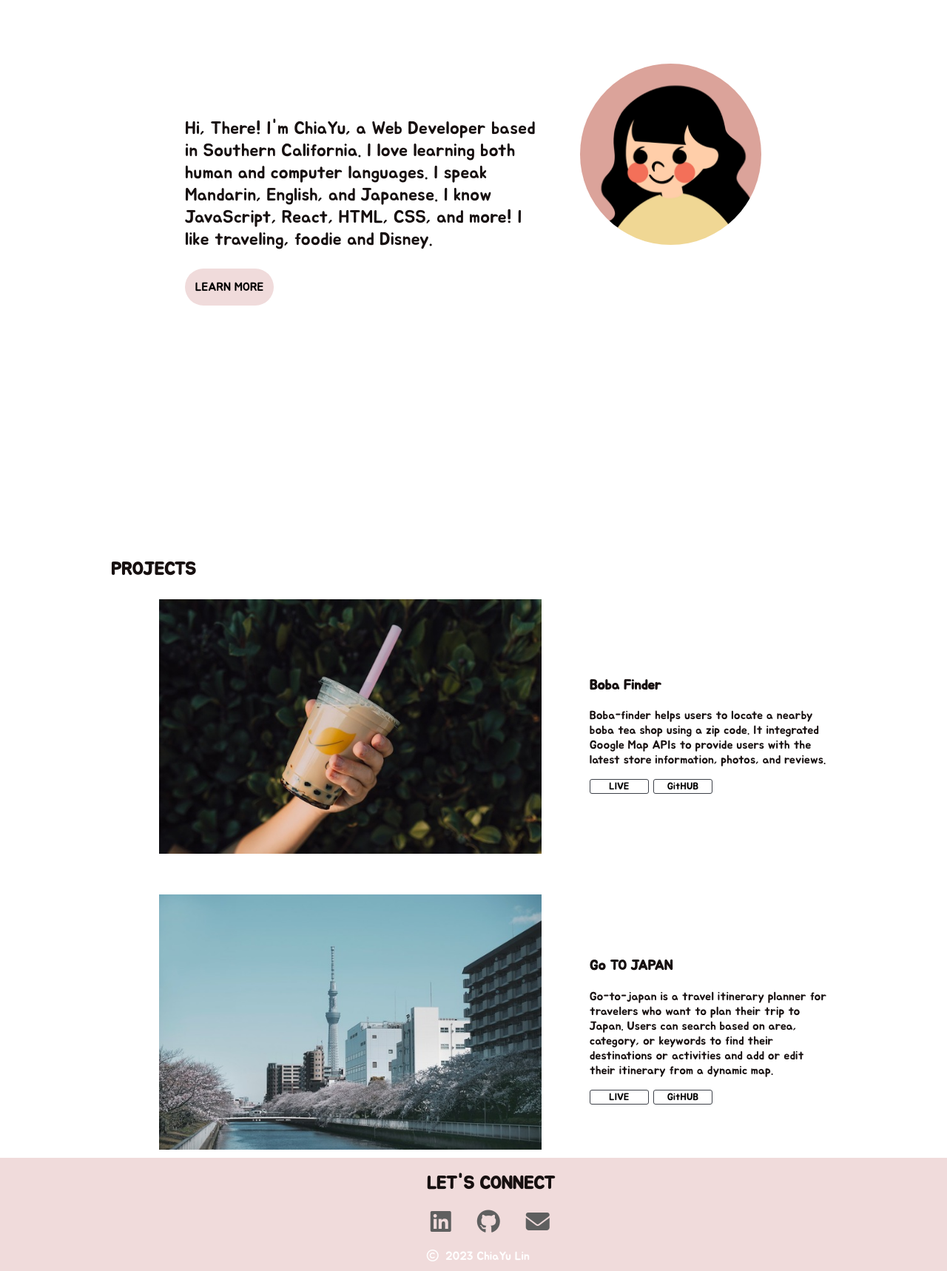
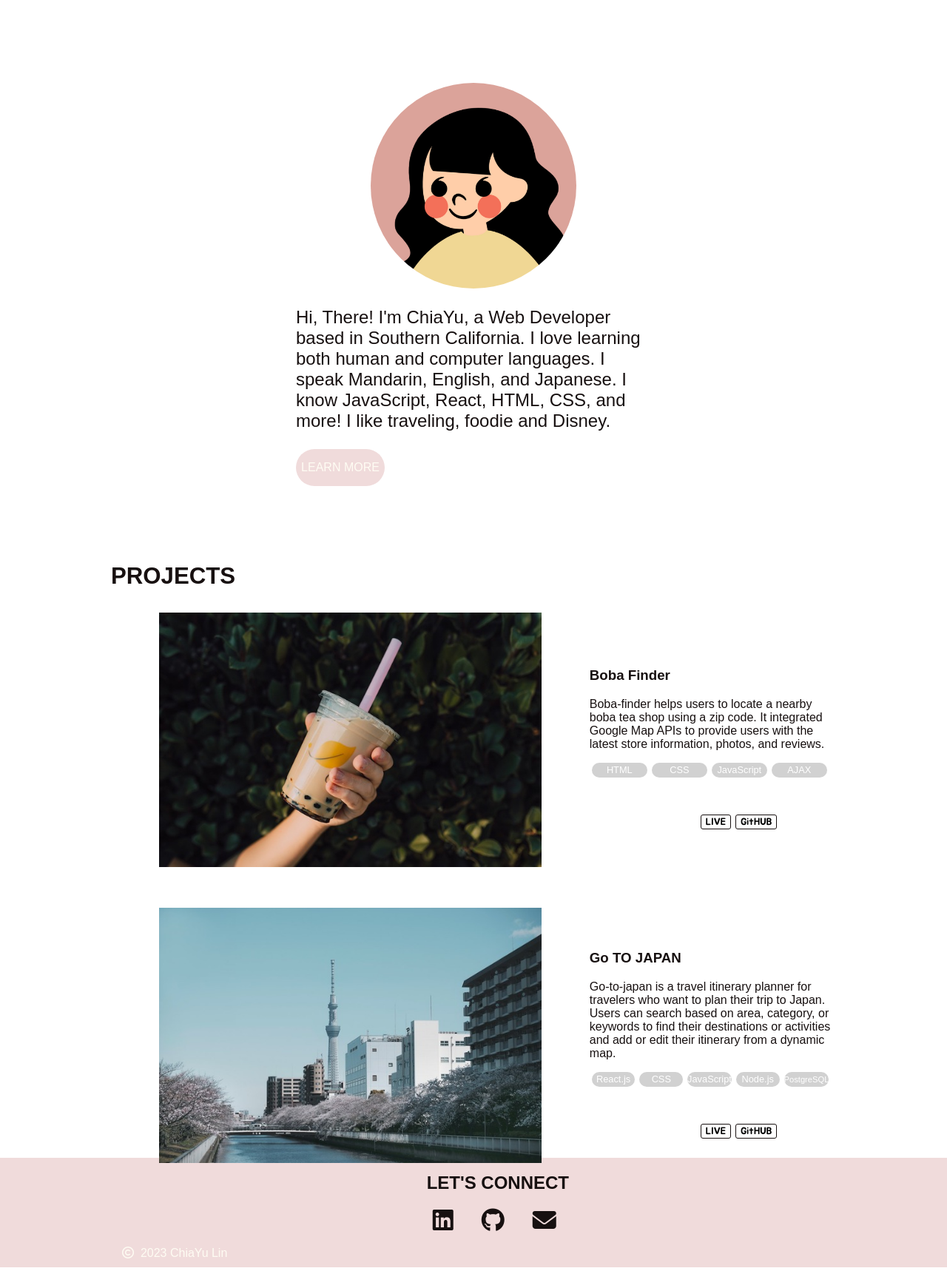
Before and after one commit to cyulin17/portfolio-website, a website: page index.html in a window 1280 px wide. Shown: the part 935-2653 px from the top of the page at 74% size. Drawn offline with Linux system fonts and the light colour scheme; a web font is replaced by a local one.

Commit message:
Working on mobile.

```diff
--- a/css/styles.css
+++ b/css/styles.css
@@ -3,13 +3,14 @@ html {
 }
 
 body {
-  font-family: Jua, sans-serif;
+  /* font-family: 'Jua', sans-serif; */
+  font-family: Mandali, sans-serif;
   color: #171010;
 }
 
 @keyframes right {
   100% {
-    transform: translate(40%, 0);
+    transform: translate(25%, 0);
   }
 }
 
@@ -27,14 +28,33 @@ li {
 
 a {
   text-decoration: none;
-  color: rgb(0, 0, 0);
+  color: #171010;
+}
+
+li {
+  list-style: none;
+}
+
+.large-font {
+  font-size: 1.3rem;
 }
 
 #nav {
   position: fixed;
+  top: 0;
+  left: 0;
   background-color: rgb(254, 252, 243);
   height: 70px;
   width: 100%;
+}
+
+.nav-bar li a:hover {
+  color: rgb(219, 163, 154);
+}
+
+.hero-name {
+  font-family: Jua, sans-serif;
+  font-size: 3.5rem;
 }
 
 #about {
@@ -43,8 +63,16 @@ a {
 }
 
 #hero {
-  background-color: rgb(254, 252, 243);
+  /* background-color: rgb(254, 252, 243); */
+
+  /* position: relative; */
+
+  /* top: 70px; */
+  background-color: rgb(235, 193, 193);
   height: 100vh;
+
+  /* height: 500px; */
+  width: 100%;
 }
 
 #contact {
@@ -64,46 +92,81 @@ a {
 }
 
 header {
-  position: absolute;
+  position: fixed;
   right: 300px;
+
+  /* right: 300px;
   top: 8px;
-  animation: left 2s forwards;
+  animation: left 2s forwards;  */
 }
 
 .hero-message {
-  position: absolute;
-  width: 650px;
+  /* margin: 0 auto; */
+
+  /* background-color: #fff; */
+  width: 700px;
+  height: 500px;
+
+  /* width: 650px; */
+}
+
+.hero-message p {
+  /* position: absolute; */
+
+  /* margin: -15px; */
+
+  /* padding: 0; */
+  font-size: 2vw;
+
+  /* margin-top: 5px;
+  margin-bottom: 5px; */
   margin: 35vh auto;
   animation: right 2s forwards;
 }
 
-.hero-message p {
-  font-size: 2.5vw;
-  margin-top: 5px;
-  margin-bottom: 5px;
+#hero .container {
+  position: relative;
 }
 
 .nav-bar {
   display: flex;
-  list-style: none;
 }
 
 .nav-bar li {
   margin-left: 3rem;
 }
 
-/* .nav-bar li:first-child {
-  border: 1px black solid;
-  border-top: none;
-  border-right: none;
-  border-left: none;
-} */
+.stack {
+  display: flex;
+  padding: 0;
+
+  /* margin-left: 0; */
+}
+
+.stack li {
+  padding: 0;
+  margin: 0 3px;
+  width: 75px;
+  height: 20px;
+  line-height: 20px;
+  text-align: center;
+  font-size: 0.8rem;
+  border-radius: 30px;
+  background-color: rgb(209, 209, 209);
+  color: #fff;
+}
+
+.stack-tag li:last-child {
+  font-size: 0.7rem;
+}
 
 /* about */
 .profile {
   width: 280px;
   height: 280px;
-  margin: 0 100px 0 50px;
+  margin-right: auto;
+  margin-left: auto;
+  margin-top: 11vh;
   border: 1px #fff solid;
   border-radius: 50%;
 }
@@ -114,29 +177,31 @@ header {
 }
 
 .about-me {
-  padding: 50px 0 100px 100px;
+  padding-left: 250px;
+  padding-right: 250px;
 }
 
 .about-me p {
   font-size: 1.5rem;
-
-  /* line-height: 2px; */
 }
 
-.self-intro {
-  margin-top: 10vh;
-}
+/* .self-intro {
+  margin-top: 20vh;
+} */
 
 .learn-more {
   background-color: rgb(240, 219, 219);
   width: 120px;
   height: 50px;
+  margin-left: 250px;
   line-height: 50px;
   text-align: center;
   border-radius: 30px;
 }
 
 .learn-more p {
+  margin: 0;
+  color: rgb(254, 252, 243);
   font-size: 1rem;
 }
 
@@ -150,10 +215,10 @@ header {
 
 /* project */
 button {
-  background: linear-gradient(to left, rgb(255, 255, 255) 50%, rgb(0, 0, 0) 50%) right;
+  background: linear-gradient(to left, rgb(255, 255, 255) 50%, rgb(219, 163, 154) 50%) right;
   background-size: 200% 100%;
   font-family: Jua, sans-serif;
-  border: 1px #3c4048 solid;
+  border: 1px #171010 solid;
   border-radius: 3px;
   width: 80px;
   height: 20px;
@@ -164,6 +229,7 @@ button {
 button:hover {
   color: rgb(255, 255, 255);
   background-position: left;
+  border: 1px rgb(219, 163, 154) solid;
 }
 
 .project-intro {
@@ -176,6 +242,7 @@ button:hover {
 }
 
 .button-container {
+  margin-top: 50px;
   padding-left: 0;
 }
 
@@ -187,28 +254,22 @@ button:hover {
 #contact span {
   display: inline-block;
   margin-right: 30px;
-  margin-left: 5px;
+  margin-left: 8px;
 }
 
-.contact-linkedin {
-  font-size: 2rem;
-  color: #5f5f5f;
-}
-
-.contact-github {
-  font-size: 2rem;
-  color: #5f5f5f;
-}
-
+.contact-linkedin,
+.contact-github,
 .contact-email {
   font-size: 2rem;
-  color: #5f5f5f;
 }
 
 /* footer */
 .footer {
   width: 500px;
-  color: #fff;
+  color: rgb(254, 252, 243);
   margin-top: 20px;
+  margin-left: 15px;
   padding-bottom: 10px;
 }
+
+/* mobile */
--- a/index.html
+++ b/index.html
@@ -1,5 +1,6 @@
 <!DOCTYPE html>
 <html lang="en">
+
 <head>
   <meta charset="UTF-8">
   <meta name="viewport" content="width=device-width, initial-scale=1.0">
@@ -8,11 +9,12 @@
   <script src="https://kit.fontawesome.com/fe5279fe89.js" crossorigin="anonymous"></script>
   <link rel="preconnect" href="https://fonts.googleapis.com">
   <link rel="preconnect" href="https://fonts.gstatic.com" crossorigin>
-  <link href="https://fonts.googleapis.com/css2?family=Inter:wght@400;700;800&family=Jua&display=swap" rel="stylesheet">
+  <link href="https://fonts.googleapis.com/css2?family=Jua&family=Mandali&display=swap" rel="stylesheet">
   <link rel="stylesheet" href="css/reset.css">
+  <link rel="stylesheet" href="css/styles.css">
   <link rel="stylesheet" href="css/layout.css">
-  <link rel="stylesheet" href="css/styles.css">
 </head>
+
 <body>
   <!-- nav bar section -->
   <section id="nav">
@@ -33,32 +35,48 @@
   <main>
     <!-- Hero  -->
     <section id="hero">
-      <div class="container row">
-        <div class="hero-message">
-          <p>Hi! My name is ChiaYu Lin.</p>
+      <div class="container">
+        <div class="row">
+          <div class="hero-message">
+            <p>Hi! My name is <span class="hero-name">ChiaYu Lin</span>.<br>I am a Web Developer.</p>
+          </div>
+        </div>
+        <!-- <div class="hero-message">
+          <p>Hi! My name is <span class="hero-name">ChiaYu Lin</span>.</p>
           <p>I am a Web Developer.</p>
-        </div>
+        </div> -->
       </div>
     </section>
     <!-- about -->
     <section id="about">
       <div class="container">
-        <div class="row">
+        <div class="row large-font">
           <h1>ABOUT ME</h1>
         </div>
-        <div class="row self-intro">
-          <div class="column-two-third about-me">
-            <p>Hi, There! I'm ChiaYu, a Web Developer based in Southern California. I love learning both human and computer
-            languages. I speak Mandarin, English, and Japanese. I know JavaScript, React, HTML, CSS, and more! I like traveling,
-            foodie and Disney.</p>
-            <div class="learn-more">
-              <a href="https://drive.google.com/file/d/1SU07D9hEi51JY9B78we4IBUtpZglGyZH/view?usp=sharing" target="_blank" rel="noopener noreferrer">
-                <p><span>LEARN MORE</span></p>
-              </a>
-            </div>
+        <div class="row">
+          <div class="profile">
+            <img src="./images/profile-picture.png" alt="">
           </div>
-          <div class="column-one-third profile">
-            <img src="./images/profile-picture.png" alt="">
+        </div>
+        <!-- <div class="column-two-third about-me"> -->
+        <!-- <div class="row about-me"> -->
+        <div class="row">
+          <div class="about-me">
+            <p>Hi, There! I'm ChiaYu, a Web Developer based in Southern California. I love learning both human and
+              computer
+              languages. I speak Mandarin, English, and Japanese. I know JavaScript, React, HTML, CSS, and more! I like
+              traveling,
+              foodie and Disney.
+            </p>
+          </div>
+        </div>
+        <!-- <div class="learn-more"> -->
+        <div class="row">
+          <div class="learn-more">
+            <a href="https://drive.google.com/file/d/1SU07D9hEi51JY9B78we4IBUtpZglGyZH/view?usp=sharing" target="_blank"
+              rel="noopener noreferrer">
+              <p><span>LEARN MORE</span></p>
+            </a>
           </div>
         </div>
       </div>
@@ -66,35 +84,65 @@
     <!-- Projects -->
     <section id="projects">
       <div class="container">
-        <div class="row">
+        <div class="row large-font">
           <h1>PROJECTS</h1>
         </div>
         <div class="row">
-          <div class="column-two-third project-image">
-            <a href="https://cyulin17.github.io/boba-finder/"><img src="./images/boba-finder-cover.jpg" alt="boba-finder"></a>
+          <div class="column-two-third">
+            <div class="project-image">
+              <a href="https://cyulin17.github.io/boba-finder/" target="_blank" rel="noopener noreferrer">
+                <img src="./images/boba-finder-cover.jpg" alt="boba-finder">
+              </a>
+            </div>
           </div>
           <div class="column-one-third project-intro">
             <h3>Boba Finder</h3>
-            <p>Boba-finder helps users to locate a nearby boba tea shop using a zip code. It integrated Google Map APIs to provide
-            users with the latest store information, photos, and reviews.</p>
+            <p>Boba-finder helps users to locate a nearby boba tea shop using a zip code. It integrated Google Map APIs
+              to provide
+              users with the latest store information, photos, and reviews.
+            </p>
+            <ul class="stack">
+              <li>HTML</li>
+              <li>CSS</li>
+              <li>JavaScript</li>
+              <li>AJAX</li>
+            </ul>
             <div class="row button-container">
-              <button onclick="window.open('https://cyulin17.github.io/boba-finder/','_blank')" type="button">LIVE</button>
-              <button onclick="window.open('https://github.com/cyulin17/boba-finder', '_blank')" type="button">GitHUB</button>
+              <button onclick="window.open('https://cyulin17.github.io/boba-finder/','_blank')"
+                type="button">LIVE</button>
+              <button onclick="window.open('https://github.com/cyulin17/boba-finder', '_blank')"
+                type="button">GitHUB</button>
             </div>
+
           </div>
         </div>
         <div class="row line"></div>
         <div class="row">
-          <div class="column-two-third project-image">
-            <a href="https://go-to-japan.chiayulin.com/"><img src="./images/go-to-japan-cover.jpeg" alt="go-to-japan"></a>
+          <div class="column-two-third">
+            <div class="project-image">
+              <a href="https://go-to-japan.chiayulin.com/" target="_blank" rel="noopener noreferrer">
+                <img src="./images/go-to-japan-cover.jpeg" alt="go-to-japan">
+              </a>
+            </div>
           </div>
           <div class="column-one-third project-intro">
             <h3>Go TO JAPAN</h3>
-            <p>Go-to-japan is a travel itinerary planner for travelers who want to plan their trip to Japan. Users can search based on
-            area, category, or keywords to find their destinations or activities and add or edit their itinerary from a dynamic map.</p>
+            <p>Go-to-japan is a travel itinerary planner for travelers who want to plan their trip to Japan. Users can
+              search based on
+              area, category, or keywords to find their destinations or activities and add or edit their itinerary from
+              a dynamic map.
+            </p>
+            <ul class="stack stack-tag">
+              <li>React.js</li>
+              <li>CSS</li>
+              <li>JavaScript</li>
+              <li>Node.js</li>
+              <li>PostgreSQL</li>
+            </ul>
             <div class="row button-container">
               <button onclick="window.open('https://go-to-japan.chiayulin.com/', '_blank')" type="button">LIVE</button>
-              <button onclick="window.open('https://github.com/cyulin17/go-to-japan', '_blank') " type="button">GitHUB</button>
+              <button onclick="window.open('https://github.com/cyulin17/go-to-japan', '_blank') "
+                type="button">GitHUB</button>
             </div>
           </div>
         </div>
@@ -107,9 +155,12 @@
           <h1>LET'S CONNECT</h1>
         </div>
         <div class="row center">
-          <span class="contact-info"><a href="https://www.linkedin.com/in/chiayu-lin17/" target="_blank" rel="noopener noreferrer"><i class="fa-brands fa-linkedin contact-linkedin"></i></a></span>
-          <span class="contact-info"><a href="https://github.com/cyulin17" target="_blank" rel="noopener noreferrer"><i class="fa-brands fa-github contact-github"></i></a></span>
-          <span class="contact-info"><a href="mailto:lin.1008@osu.edu" target="_blank" rel="noopener noreferrer"><i class="fa-solid fa-envelope contact-email"></i></a></span>
+          <span class="contact-info"><a href="https://www.linkedin.com/in/chiayu-lin17/" target="_blank"
+              rel="noopener noreferrer"><i class="fa-brands fa-linkedin contact-linkedin"></i></a></span>
+          <span class="contact-info"><a href="https://github.com/cyulin17" target="_blank" rel="noopener noreferrer"><i
+                class="fa-brands fa-github contact-github"></i></a></span>
+          <span class="contact-info"><a href="mailto:lin.1008@osu.edu" target="_blank" rel="noopener noreferrer"><i
+                class="fa-solid fa-envelope contact-email"></i></a></span>
         </div>
         <footer class="container center">
           <div class="row footer">
@@ -123,4 +174,5 @@
   <script src="js/data.js"></script>
   <script src="js/main.js"></script>
 </body>
+
 </html>
```
Also changed, not shown: css/layout.css (+43 -0 lines).
